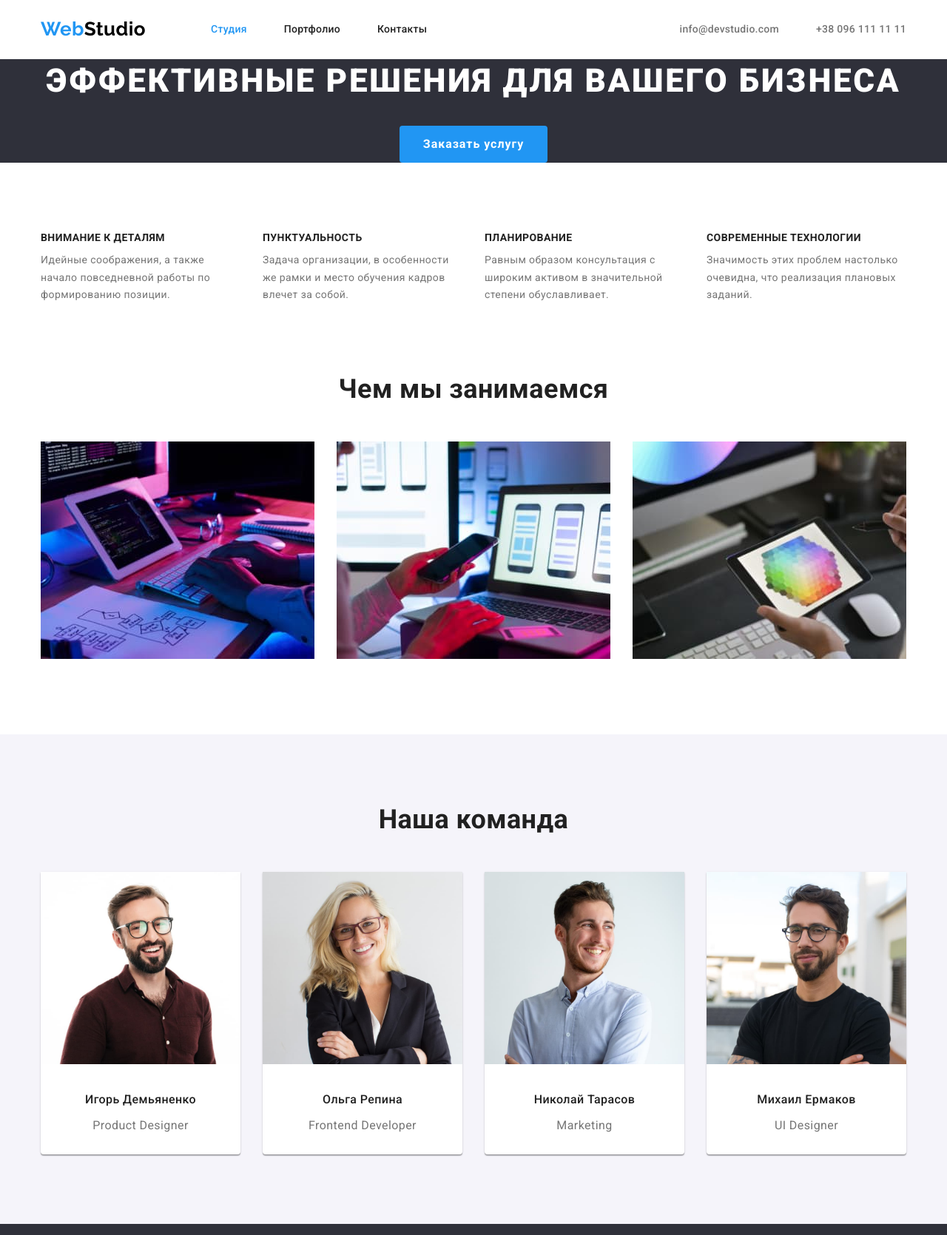
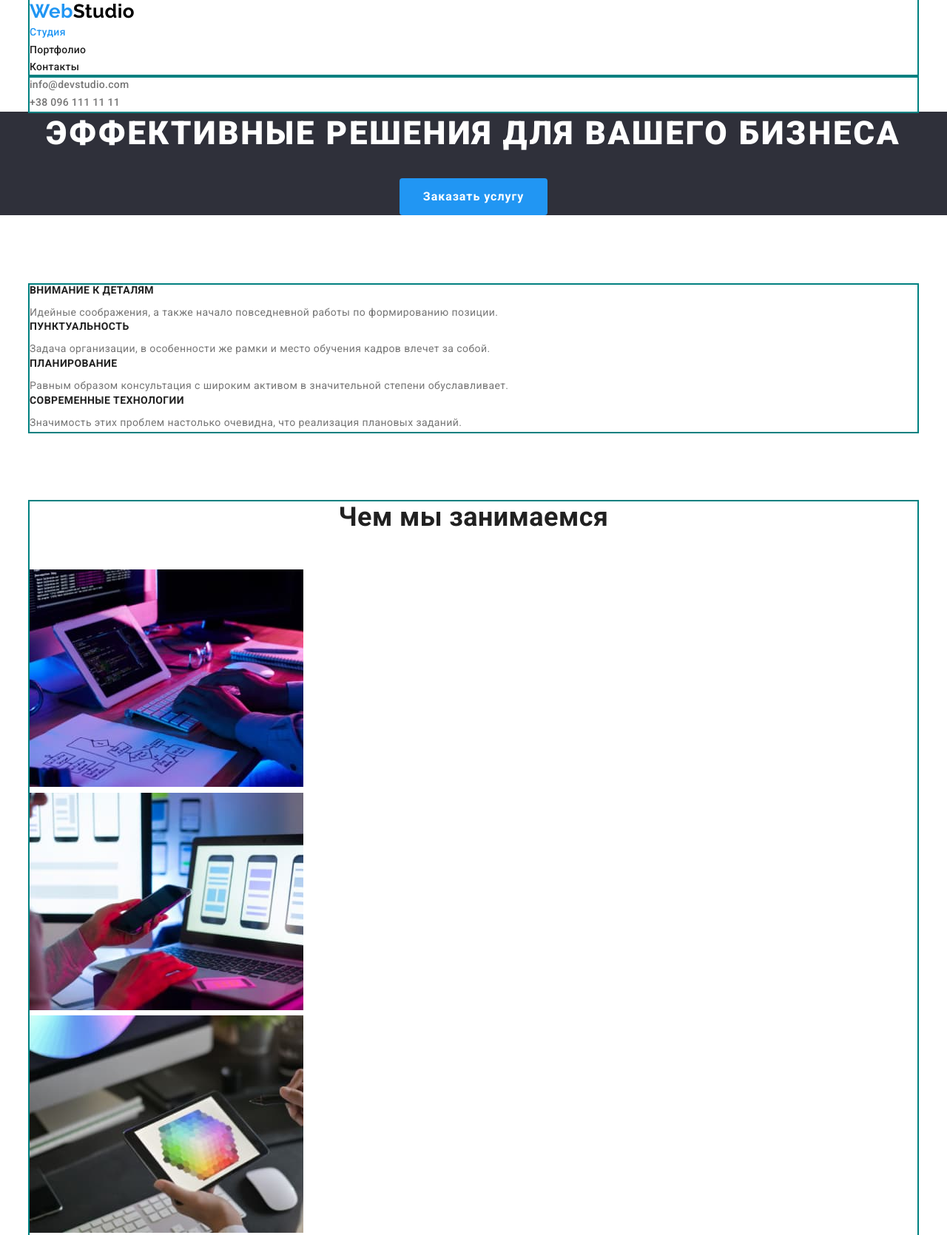
Before and after one commit to JulyKapuza/goit-markup-hw-02, a plain HTML site: page index.html in a window 1280 px wide. Shown: the top 1670 px of the page at 74% size. Drawn offline with nearby package versions, Linux system fonts and the light colour scheme.

Commit message:
Розміщення елементів

```diff
--- a/css/styles.css
+++ b/css/styles.css
@@ -27,31 +27,11 @@ body {
     letter-spacing: 0.03em;
 }
 
-/* Утиліти */
-.list {
-    list-style: none;
-    padding: 0;
-    margin: 0;
-}
-/* Page header */
-.page-header {
-    display: flex;
-    align-items: center;
-
-    margin-left: auto;
-    margin-right: auto;
-    width: 1200px;
-
-}
-
 .container{
     margin-left: auto;
     margin-right: auto;
     width: 1200px;
-    padding-right: 15px;
-    padding-left: 15px;
-
-
+    outline: 2px solid teal;
 }
 /* Logo */
 .logo {
@@ -61,20 +41,14 @@ body {
     font-size: 26px;
     line-height: 1.2;
     text-decoration: none;
-    margin-right: 88px;
 }
 
 .accent {
     color: var(--accent-color);
 }
 
-
-/* Main nav */
-.main-nav{
-    display: flex;
-    align-items: center;
-
-}
+/* Page header */
+.page-header
 
 /* Site nav */
 .site-nav .link {
@@ -83,7 +57,6 @@ body {
     line-height: 1.14;
     letter-spacing: 0.02em;
     text-decoration: none;
-
 }
 
 .site-nav .link:hover,
@@ -96,9 +69,6 @@ body {
 }
 
 /* Site contacts */
-.contacts{
-    justify-content: flex-end;
-}
 .contacts .contact {
     color: var(--primary-text-color);
     font-weight: 500;
@@ -111,26 +81,15 @@ body {
 .contacts .contact:focus {
     color: var(--accent-color);
 }
-
+.list{
+    list-style: none;
+    padding: 0;
+    margin: 0;
+}
 
 /* Site nav */
-.site-nav{
-    display: flex;
-
-}
-
-.site-nav .item:not(:last-child){
-    margin-right: 50px;
-
-}
 .site-nav .link{
-    display: block;
-    padding-top: 32px;
-    padding-bottom: 32px;
-
     color: var(--title-text-color) ;
-
-
 }
 .site-nav .link:hover,
 .site-nav .link:focus{
@@ -142,15 +101,6 @@ body {
 }
 
 /* Site contacts */
-.contacts{
-    display: flex;
-
-}
-.contacts .item:not(:last-child) {
-    margin-right: 50px;
-
-}
-
 .contacts .contact{
     color: var(--primary-text-color);
 }
@@ -225,15 +175,11 @@ body {
 
 
 .button.secondary{
-    display: inline-block;
     background-color:var(--light-bgc);
     color: var(--title-text-color);
     font-weight: 500;
     line-height: 1.6;
     letter-spacing: 0.03em;
-    border-radius: 4px;
-    padding: 6px 22px;
-
 
 }
 
@@ -246,7 +192,7 @@ body {
 
 .section.no-padding{
     padding-top: 0;
-
+    padding-bottom: 0;
 
 }
 
@@ -262,13 +208,6 @@ body {
 }
 
 /* Features */
-.features{
-    display: flex;
-    justify-content: space-between;
-}
-.features .item{
-    width: 270px;
-}
 .features .title{
     color: var(--title-text-color);
     font-size: 14px;
@@ -282,29 +221,8 @@ body {
     margin-top: 0;
     margin-bottom: 0;
 }
-/* Activity */
-.activity{
-    display: flex;
-    justify-content: space-between;
 
-}
 /* Team */
-.team{
-    display: flex;
-    text-align: center;
-
-}
-
-.team .item{
-    background: var(--white-color);
-    box-shadow: 0px 1px 3px rgba(0, 0, 0, 0.12), 0px 1px 1px rgba(0, 0, 0, 0.14), 0px 2px 1px rgba(0, 0, 0, 0.2);
-    border-radius: 0px 0px 4px 4px;
-
-}
-.team .item:not(:last-child) {
-      margin-right: 30px;
-}
-
 .our-team{
     background-color: var(--light-bgc);
 }
@@ -313,16 +231,12 @@ body {
     font-weight: 500;
     font-size: 16px;
     line-height: 1.2;
-    margin-top: 30px;
-    margin-bottom: 10;
 
 }
 
 .team .text{
     font-size: 16px;
     line-height: 1.2;
-    margin-top: 0;
-    margin-bottom: 30px;
 
 }
 
@@ -368,43 +282,12 @@ address{
 
 
 /* Portfolio - Портфолио */
-.filter{
-    display: flex;
-    justify-content: center;
-}
-.filter .item{
-    margin-left: 8px;
-    margin-bottom: 50px;
-
-}
 .filter .button:hover,
 .filter .button:focus {
     background-color: var(--accent-color);
     color: var(--white-color);
 
 }
-.gallery{
-    display: flex;
-    flex-wrap: wrap;
-
-
-}
-.gallery-element{
-    width: calc((100% - 60px) / 3);
-    margin-right: 30px;
-    margin-bottom: 30px;
-
-
-}
-.gallery-element:nth-child(3n){
-    margin-right: 0;
-
-}
-.gallery-element:nth-last-child(-n + 3) {
-    margin-bottom: 0;
-}
-
-
 .gallery .title{
     color: var(--title-text-color);
     font-weight: 700;
--- a/index.html
+++ b/index.html
@@ -13,21 +13,20 @@
 <body>
     <!-- Шапка сайта -->
     <header class="page-header">
-
         <div class="container">
-           <nav class="main-nav" >
+        <nav>
             <a href="./index.html" class="logo"><span class="accent">Web</span>Studio</a>
-                <ul class="site-nav list ">
-                    <li class="item"> <a href="./index.html"class="link current">Студия</a> </li>
-                    <li class="item"><a href="./portfolio.html"class="link">Портфолио</a></li>
-                    <li class="item"><a href=""class="link">Контакты</a></li>
+                <ul class="site-nav list">
+                    <li> <a href="./index.html"class="link current">Студия</a> </li>
+                    <li><a href="./portfolio.html"class="link">Портфолио</a></li>
+                    <li><a href=""class="link">Контакты</a></li>
                 </ul>
         </nav>
         </div>
         <div class="container">
             <ul class="contacts list">
-                <li class="item"><a href="mailto:info@devstudio.com" class="contact">info@devstudio.com</a></li>
-                <li class="item"><a href="tel:+380961111111" class="contact">+38 096 111 11 11</a></li>
+                <li><a href="mailto:info@devstudio.com" class="contact">info@devstudio.com</a></li>
+                <li><a href="tel:+380961111111" class="contact">+38 096 111 11 11</a></li>
             </ul>
         </div>
 
@@ -45,19 +44,19 @@
             <div class="container">
             <h2 class="section-title visually-hidden">Особенности</h2>
             <ul class="features list">
-                <li class="item">
+                <li>
                     <h3 class="title">Внимание к деталям</h3>
                     <p>Идейные соображения, а также начало повседневной работы по формированию позиции.</p>
                 </li>
-                <li class="item">
+                <li>
                     <h3 class="title">Пунктуальность</h3>
                     <p>Задача организации, в особенности же рамки и место обучения кадров влечет за собой.</p>
                 </li>
-                <li class="item">
+                <li>
                     <h3 class="title">Планирование</h3>
                     <p>Равным образом консультация с широким активом в значительной степени обуславливает.</p>
                 </li>
-                <li class="item">
+                <li>
                     <h3 class="title">Современные технологии</h3>
                     <p>Значимость этих проблем настолько очевидна, что реализация плановых заданий.</p>
                 </li>
@@ -68,7 +67,7 @@
         <section  class="section no-padding">
             <div class="container">
             <h2 class="section-title">Чем мы занимаемся</h2>
-            <ul class="activity list ">
+            <ul class="list">
                 <li>
                     <img src="./image/computer.jpg" alt="Пишем сайты" width="370">
                 </li>
@@ -86,22 +85,22 @@
             <div class="container">
             <h2 class="section-title">Наша команда</h2>
             <ul class="team list">
-                <li class="item">
+                <li>
                     <img src="./image/igor.jpg" alt="Игорь Демьяненко" width="270">
                     <h3 class="title">Игорь Демьяненко</h3>
                     <p class="text">Product Designer</p>
                 </li>
-                <li class="item">
+                <li>
                     <img src="./image/olga.jpg" alt="Ольга Репина" width="270">
                     <h3 class="title">Ольга Репина</h3>
                     <p class="text">Frontend Developer</p>
                 </li>
-                <li class="item">
+                <li>
                     <img src="./image/nikolay.jpg" alt="Николай Тарасов" width="270">
                     <h3 class="title">Николай Тарасов</h3>
                     <p class="text">Marketing</p>
                 </li>
-                <li class="item">
+                <li>
                     <img src="./image/mikhail.jpg" alt="Михаил Ермаков" width="270">
                     <h3 class="title">Михаил Ермаков</h3>
                     <p class="text">UI Designer</p>
```
Also changed, not shown: portfolio.html (+22 -23 lines).
